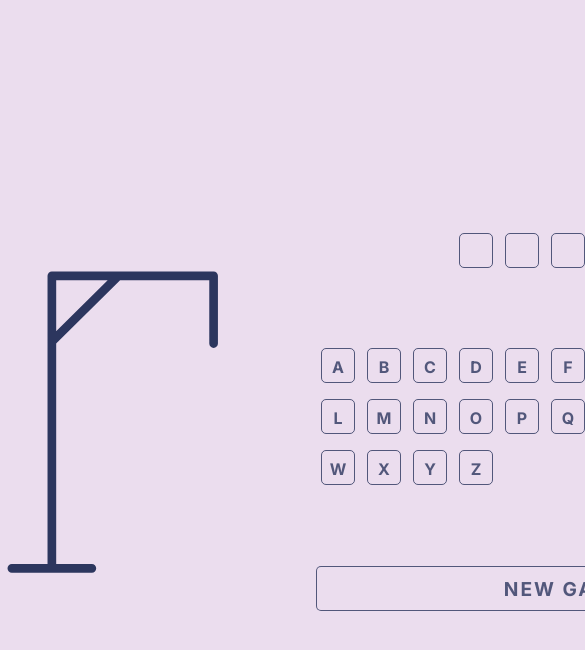
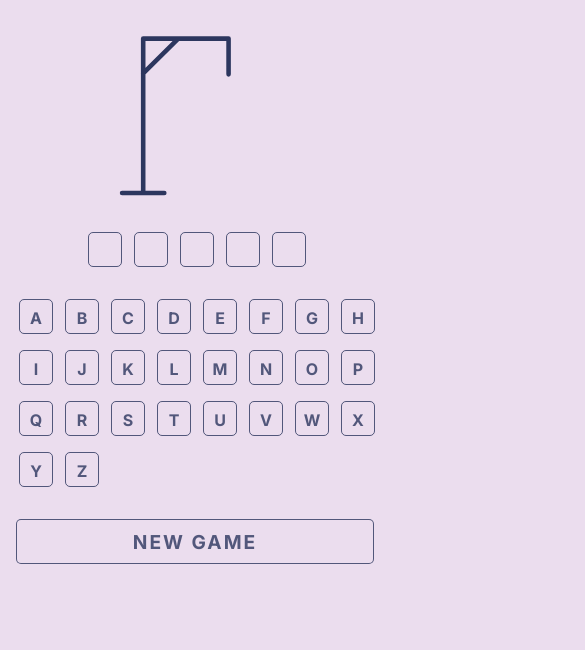
Before and after one commit to mahimarib/hangman, a plain HTML site: page index.html in a window 390 px wide. Shown: the top 650 px of the page, 585 px wide, since content can reach past the window. Drawn offline with Linux system fonts and the light colour scheme.

Commit message:
added mobile view

```diff
--- a/index.js
+++ b/index.js
@@ -1,7 +1,11 @@
 import Game from './modules/Game.js';
 import { wordList } from './modules/wordList.js';
 
-export const filteredWords = wordList.filter(word => word.length <= 11);
+const box = document.querySelector('aside').getBoundingClientRect();
+
+export const filteredWords = wordList.filter(
+    word => word.length <= Math.floor(box.width / 45)
+);
 
 const game = new Game();
 
--- a/style.css
+++ b/style.css
@@ -12,7 +12,7 @@
 
 body {
     margin: 0;
-    padding: 0;
+    padding: 1em;
     height: 100vh;
     height: 100svh;
     font-family: 'Inter', sans-serif;
@@ -58,6 +58,7 @@ aside {
     max-width: 500px;
     width: 100%;
     display: flex;
+    gap: 2em;
     flex-direction: column;
     justify-content: space-between;
 }
@@ -185,3 +186,27 @@ button:hover,
     color: rgba(var(--color), 0.2);
     cursor: default;
 }
+
+@media (max-width: 850px) {
+    body {
+        height: unset;
+    }
+
+    .post {
+        height: 200px;
+    }
+
+    svg {
+        height: 100%;
+    }
+
+    main > .container {
+        grid-template-columns: 1fr;
+        grid-template-rows: max-content max-content;
+        width: 100%;
+    }
+
+    aside {
+        justify-self: center;
+    }
+}
```
